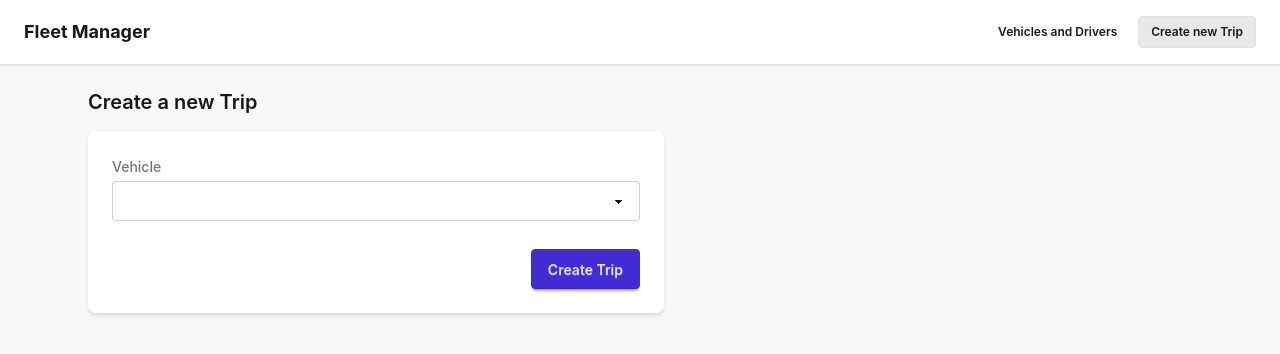
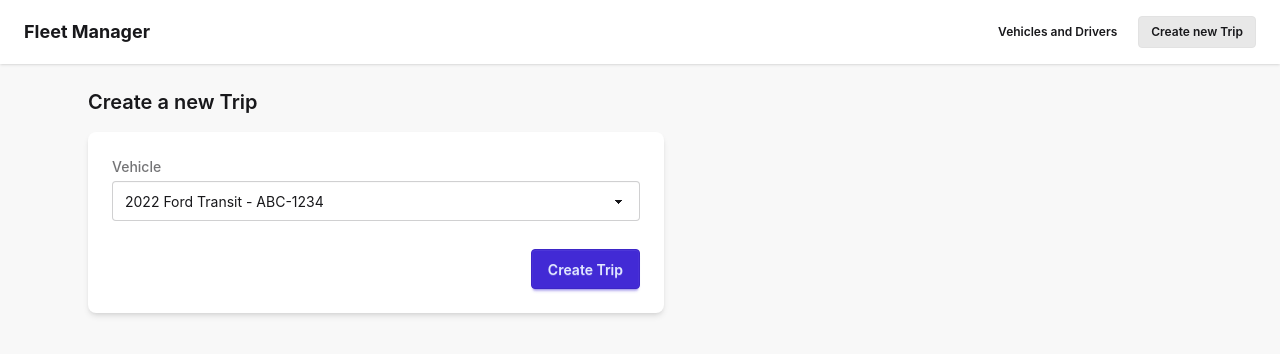
Before and after one commit to NAIT-SDEV2451/SDEV2451-Fall-2026-A01-Instructor-Examples, a React (Vite) app in the folder 2_frontend_review_start/vehiclefleet_frontend/: page /trips/new in a window 1280 px wide. Shown: the top 354 px of the page. Built offline with nearby package versions, Linux system fonts and the light colour scheme.

Commit message:
class progress pushed

```diff
--- a/2_frontend_review_start/vehiclefleet_frontend/src/components/TripForm.jsx
+++ b/2_frontend_review_start/vehiclefleet_frontend/src/components/TripForm.jsx
@@ -39,7 +39,7 @@ export default function TripForm({
 
   return <div className="card bg-base-100 shadow-md w-full max-w-xl">
     <div className="card-body gap-5">
-        <form  className="flex flex-col gap-5">
+      <form className="flex flex-col gap-5">
         <div className="form-control w-full">
           <div className="label pb-1">
             <span className="label-text font-medium">Vehicle</span>
@@ -50,7 +50,11 @@ export default function TripForm({
             required
           >
             <option value="" disabled>Select a vehicle</option>
-
+            {vehicles.map((vehicle) => {
+              return <option key={vehicle.id}>
+                {vehicle.year} {vehicle.make} {vehicle.model} - {vehicle.license_plate}
+              </option>
+            })}
           </select>
         </div>
         <div className="card-actions justify-end pt-2">
```
Lines whose indentation alone changed are shown as unchanged.
